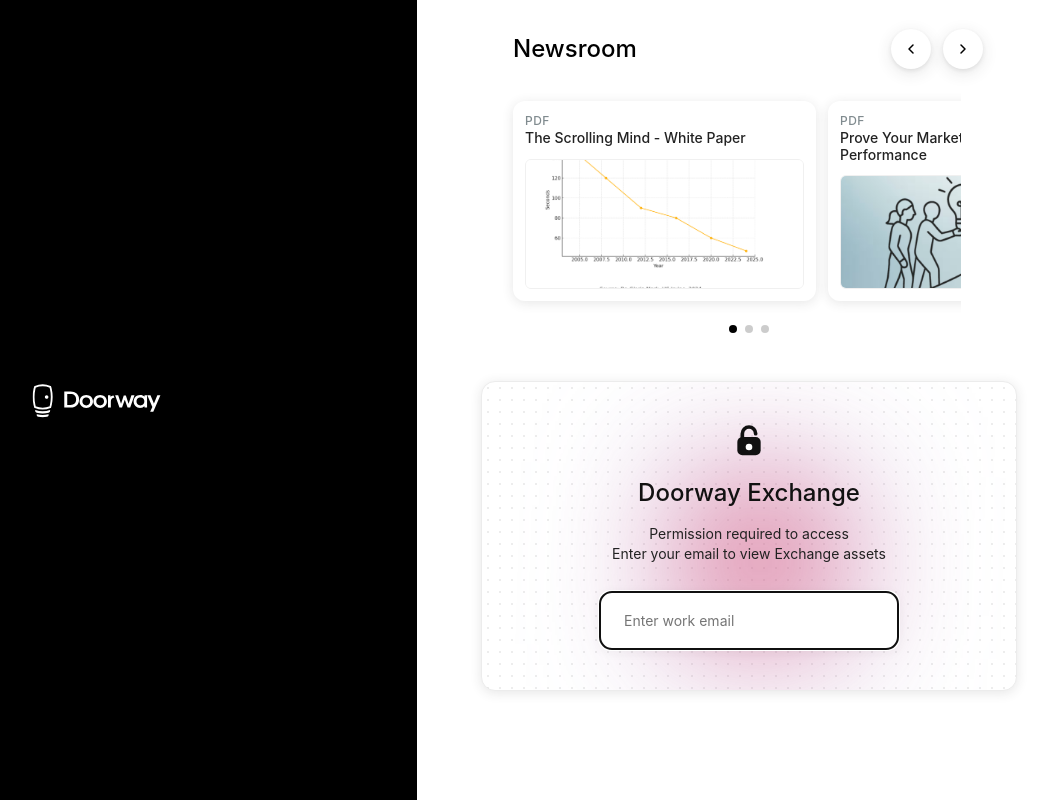
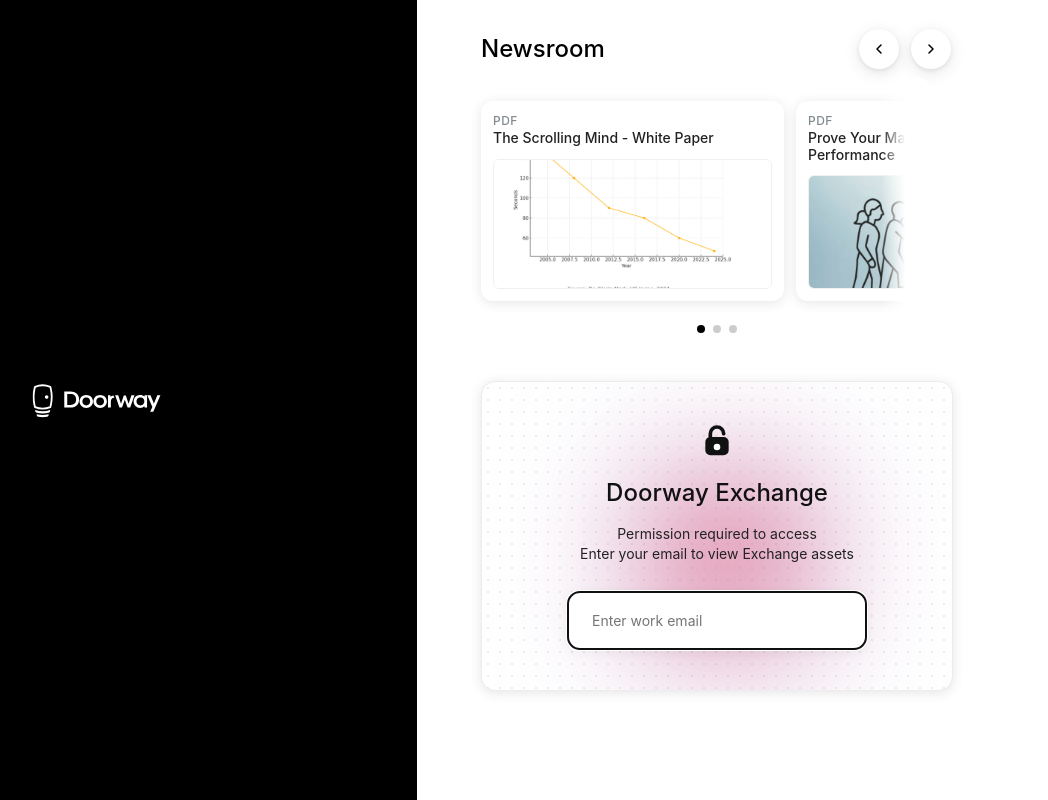
Before and after one commit to ashley544/FS-Prototype-v1, a React (Create React App) app: page / in a window 1280 px wide. Shown: the whole page, without its empty margins (223-1271 px from the left). Built offline with nearby package versions, Linux system fonts and the light colour scheme.

Commit message:
carousel updates

```diff
--- a/src/Carousel.css
+++ b/src/Carousel.css
@@ -1,18 +1,31 @@
 .carousel-container {
   width: 100%;
   margin: 0 auto;
-  padding: 0 32px 0 32px;
   position: relative;
   overflow: visible;
 }
 
 .carousel-track {
   position: relative;
-  overflow: visible;
+  overflow: hidden;
   border-radius: 12px;
   width: 100%;
-  padding: 24px 0 24px 24px;
-  margin: -24px 0 -24px -24px;
+  padding: 24px;
+  margin: -24px;
+}
+
+.carousel-track::before,
+.carousel-track::after {
+  /* Removed: handled in React */
+  content: none;
+}
+
+.carousel-gradient-left {
+  /* For future style overrides if needed */
+}
+
+.carousel-gradient-right {
+  /* For future style overrides if needed */
 }
 
 .carousel-header {
@@ -60,15 +73,6 @@
 
 .carousel-nav-btn svg {
   display: block;
-}
-
-.carousel-track {
-  position: relative;
-  overflow: hidden;
-  border-radius: 12px;
-  width: 100%;
-  padding: 24px;
-  margin: -24px;
 }
 
 .carousel-slides {
--- a/src/Carousel.js
+++ b/src/Carousel.js
@@ -58,7 +58,37 @@
       </div>
 
       {/* Carousel Container */}
-      <div className="carousel-track">
+      <div className="carousel-track" style={{position: 'relative'}}>
+        {/* Left Gradient Overlay (conditionally rendered) */}
+        {currentIndex > 0 && (
+          <div
+            className="carousel-gradient-left"
+            style={{
+              position: 'absolute',
+              top: 0,
+              left: 0,
+              width: 48,
+              height: '100%',
+              zIndex: 2,
+              pointerEvents: 'none',
+              background: 'linear-gradient(to right, #fff 50%, transparent 100%)'
+            }}
+          />
+        )}
+        {/* Right Gradient Overlay (always rendered) */}
+        <div
+          className="carousel-gradient-right"
+          style={{
+            position: 'absolute',
+            top: 0,
+            right: 0,
+            width: 48,
+            height: '100%',
+            zIndex: 2,
+            pointerEvents: 'none',
+            background: 'linear-gradient(to left, #fff 50%, transparent 100%)'
+          }}
+        />
         {/* Cards Container */}
         <div
           className="carousel-slides"
--- a/src/LandingPage.css
+++ b/src/LandingPage.css
@@ -98,7 +98,8 @@
   align-items: center;
   gap: 48px;
   width: 100%;
-  padding: 0 0 0 64px;
+  padding-left: 64px;
+  padding-right: 64px;
   padding-bottom: 40px;
 }
 
```
